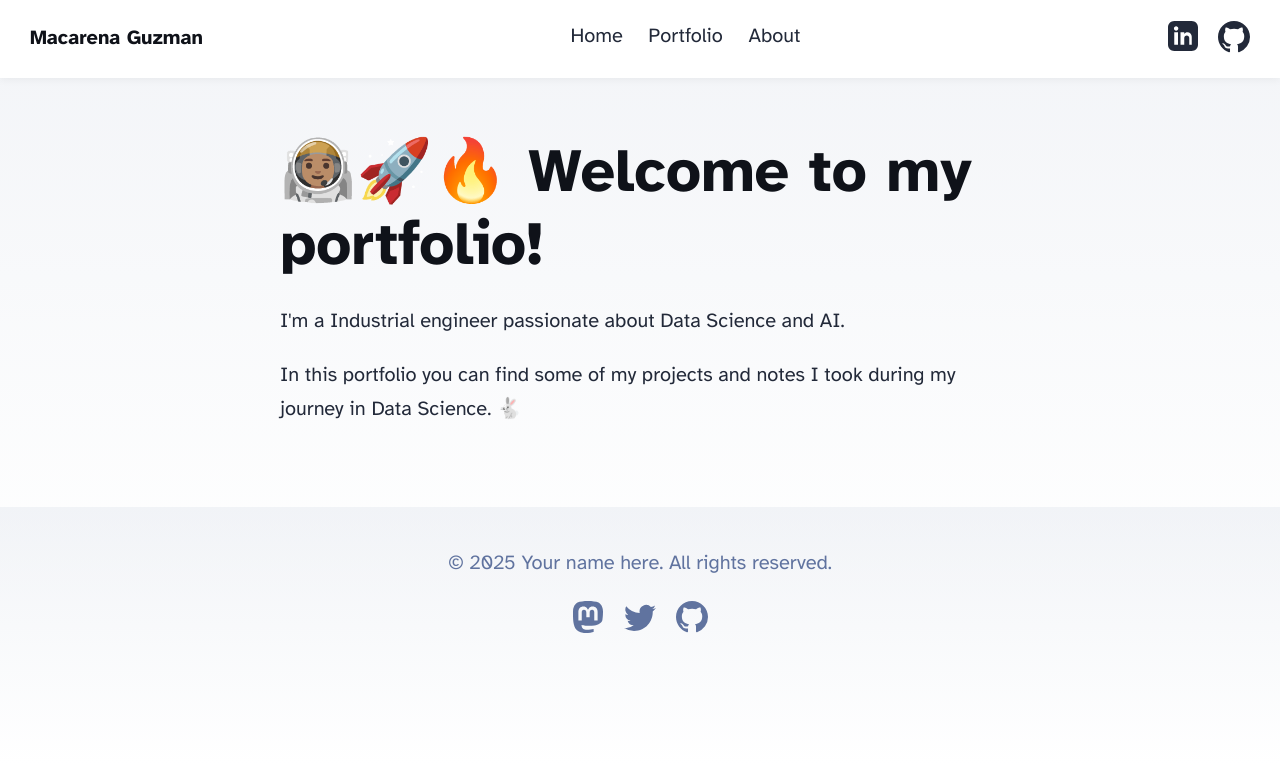
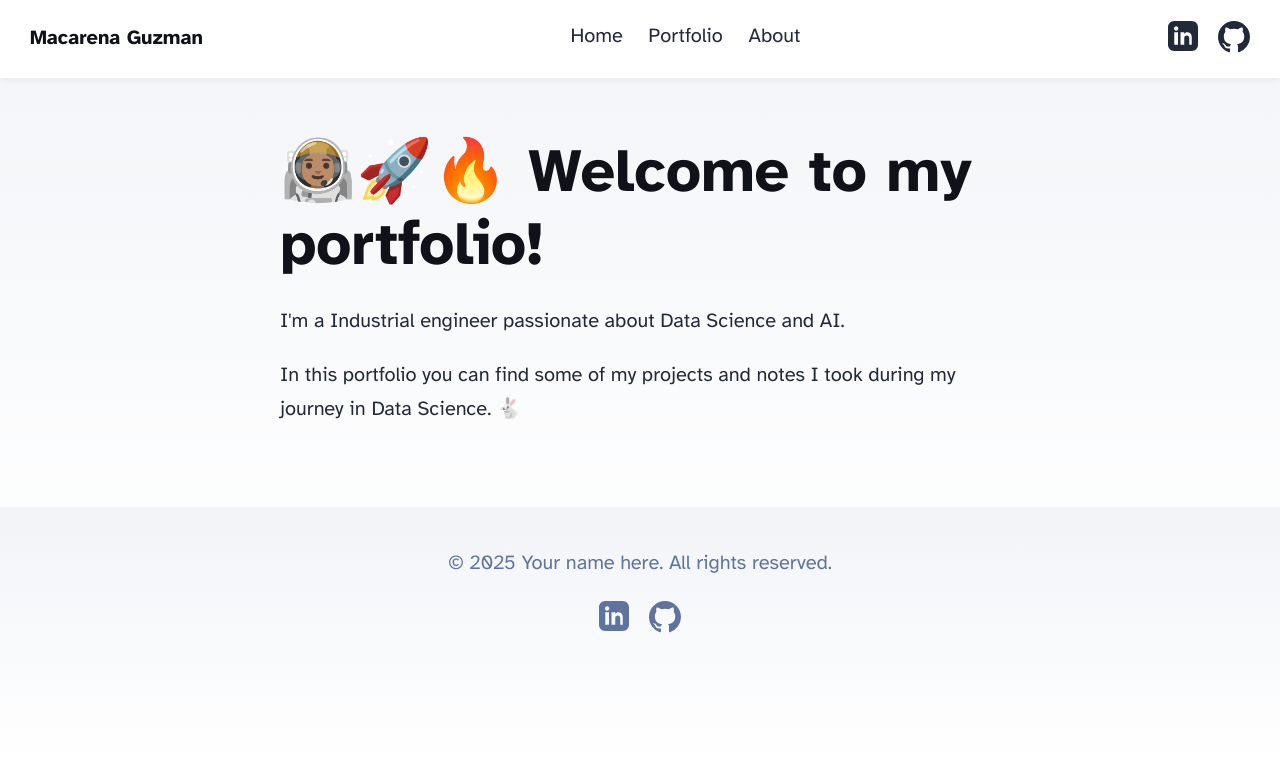
Before and after one commit to Macarena-g/newblog, an Astro site: page / in a window 1280 px wide. Built offline with nearby package versions, Linux system fonts and the light colour scheme; Astro itself is replaced by a stand-in of ours.

Commit message:
Likedin link

```diff
--- a/src/components/Footer.astro
+++ b/src/components/Footer.astro
@@ -5,29 +5,22 @@
 <footer>
 	&copy; {today.getFullYear()} Your name here. All rights reserved.
 	<div class="social-links">
-		<a href="https://m.webtoo.ls/@astro" target="_blank">
-			<span class="sr-only">Follow Astro on Mastodon</span>
-			<svg
-				viewBox="0 0 16 16"
-				aria-hidden="true"
-				width="32"
-				height="32"
-				astro-icon="social/mastodon"
-				><path
-					fill="currentColor"
-					d="M11.19 12.195c2.016-.24 3.77-1.475 3.99-2.603.348-1.778.32-4.339.32-4.339 0-3.47-2.286-4.488-2.286-4.488C12.062.238 10.083.017 8.027 0h-.05C5.92.017 3.942.238 2.79.765c0 0-2.285 1.017-2.285 4.488l-.002.662c-.004.64-.007 1.35.011 2.091.083 3.394.626 6.74 3.78 7.57 1.454.383 2.703.463 3.709.408 1.823-.1 2.847-.647 2.847-.647l-.06-1.317s-1.303.41-2.767.36c-1.45-.05-2.98-.156-3.215-1.928a3.614 3.614 0 0 1-.033-.496s1.424.346 3.228.428c1.103.05 2.137-.064 3.188-.189zm1.613-2.47H11.13v-4.08c0-.859-.364-1.295-1.091-1.295-.804 0-1.207.517-1.207 1.541v2.233H7.168V5.89c0-1.024-.403-1.541-1.207-1.541-.727 0-1.091.436-1.091 1.296v4.079H3.197V5.522c0-.859.22-1.541.66-2.046.456-.505 1.052-.764 1.793-.764.856 0 1.504.328 1.933.983L8 4.39l.417-.695c.429-.655 1.077-.983 1.934-.983.74 0 1.336.259 1.791.764.442.505.661 1.187.661 2.046v4.203z"
-				></path></svg
-			>
-		</a>
-		<a href="https://twitter.com/astrodotbuild" target="_blank">
-			<span class="sr-only">Follow Astro on Twitter</span>
-			<svg viewBox="0 0 16 16" aria-hidden="true" width="32" height="32" astro-icon="social/twitter"
-				><path
-					fill="currentColor"
-					d="M5.026 15c6.038 0 9.341-5.003 9.341-9.334 0-.14 0-.282-.006-.422A6.685 6.685 0 0 0 16 3.542a6.658 6.658 0 0 1-1.889.518 3.301 3.301 0 0 0 1.447-1.817 6.533 6.533 0 0 1-2.087.793A3.286 3.286 0 0 0 7.875 6.03a9.325 9.325 0 0 1-6.767-3.429 3.289 3.289 0 0 0 1.018 4.382A3.323 3.323 0 0 1 .64 6.575v.045a3.288 3.288 0 0 0 2.632 3.218 3.203 3.203 0 0 1-.865.115 3.23 3.23 0 0 1-.614-.057 3.283 3.283 0 0 0 3.067 2.277A6.588 6.588 0 0 1 .78 13.58a6.32 6.32 0 0 1-.78-.045A9.344 9.344 0 0 0 5.026 15z"
-				></path></svg
-			>
-		</a>
+		<a href="https://www.linkedin.com/in/macarena-guzman-88139588/" target="_blank" rel="noopener noreferrer">
+  				<svg xmlns="http://www.w3.org/2000/svg" width="30" height="30" fill="currentColor" viewBox="0 0 24 24">
+    				<path d="M19 0h-14c-2.76 0-5 2.24-5 5v14c0 2.76
+             			2.24 5 5 5h14c2.76 0 5-2.24
+             			5-5v-14c0-2.76-2.24-5-5-5zm-11
+             			19h-3v-10h3v10zm-1.5-11.27c-.97
+             			0-1.75-.79-1.75-1.76s.78-1.76
+             			1.75-1.76 1.75.79
+             			1.75 1.76-.78 1.76-1.75
+             			1.76zm13.5 11.27h-3v-5.5c0-1.1-.9-2-2-2s-2
+             			.9-2 2v5.5h-3v-10h3v1.4c.58-.89
+             			1.56-1.4 2.5-1.4 1.93 0 3.5 1.57 3.5
+             	3.5v6.5z"/>
+ 				 </svg>
+			</a>
+
 		<a href="https://github.com/withastro/astro" target="_blank">
 			<span class="sr-only">Go to Astro's GitHub repo</span>
 			<svg viewBox="0 0 16 16" aria-hidden="true" width="32" height="32" astro-icon="social/github"
```
